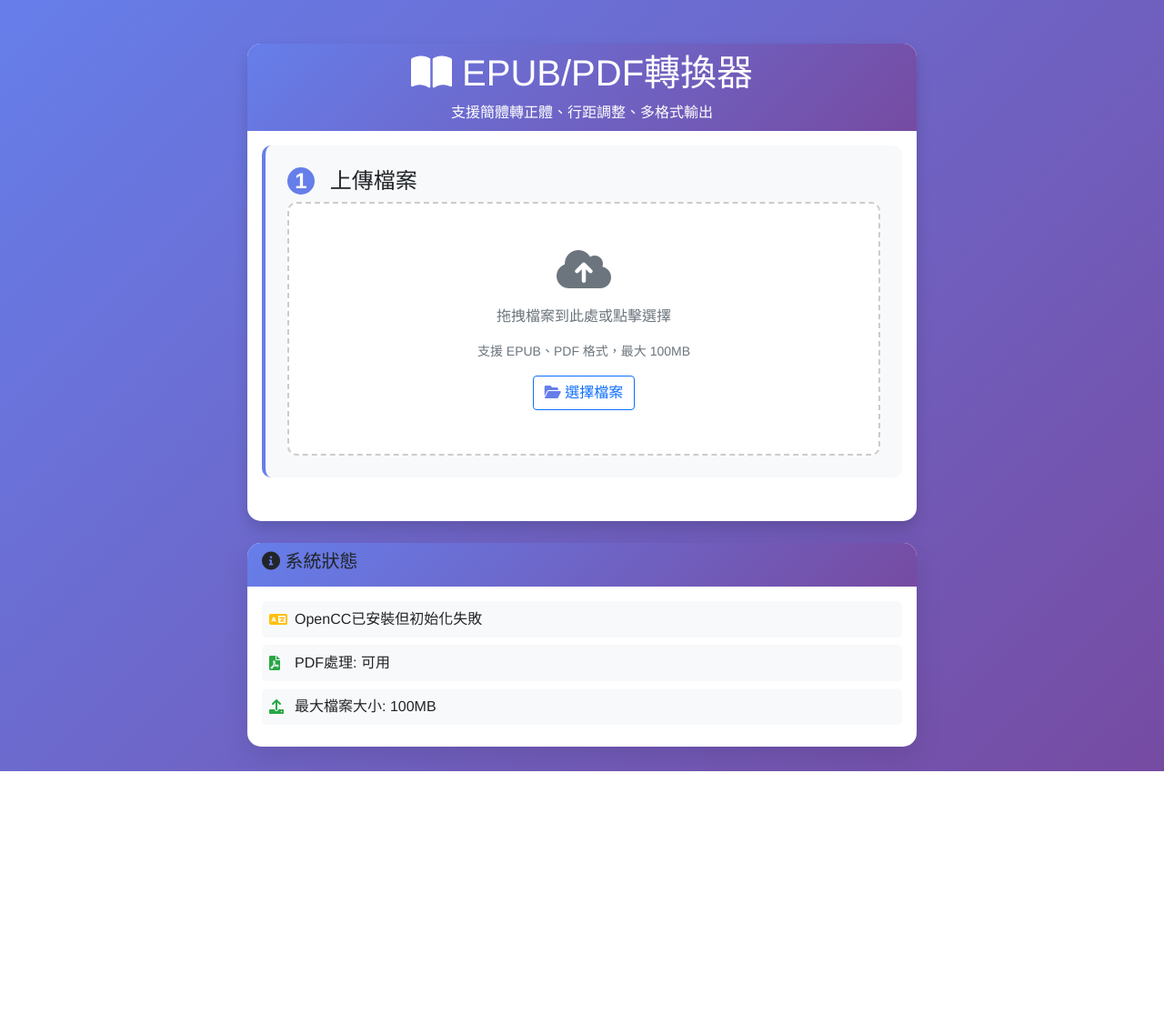
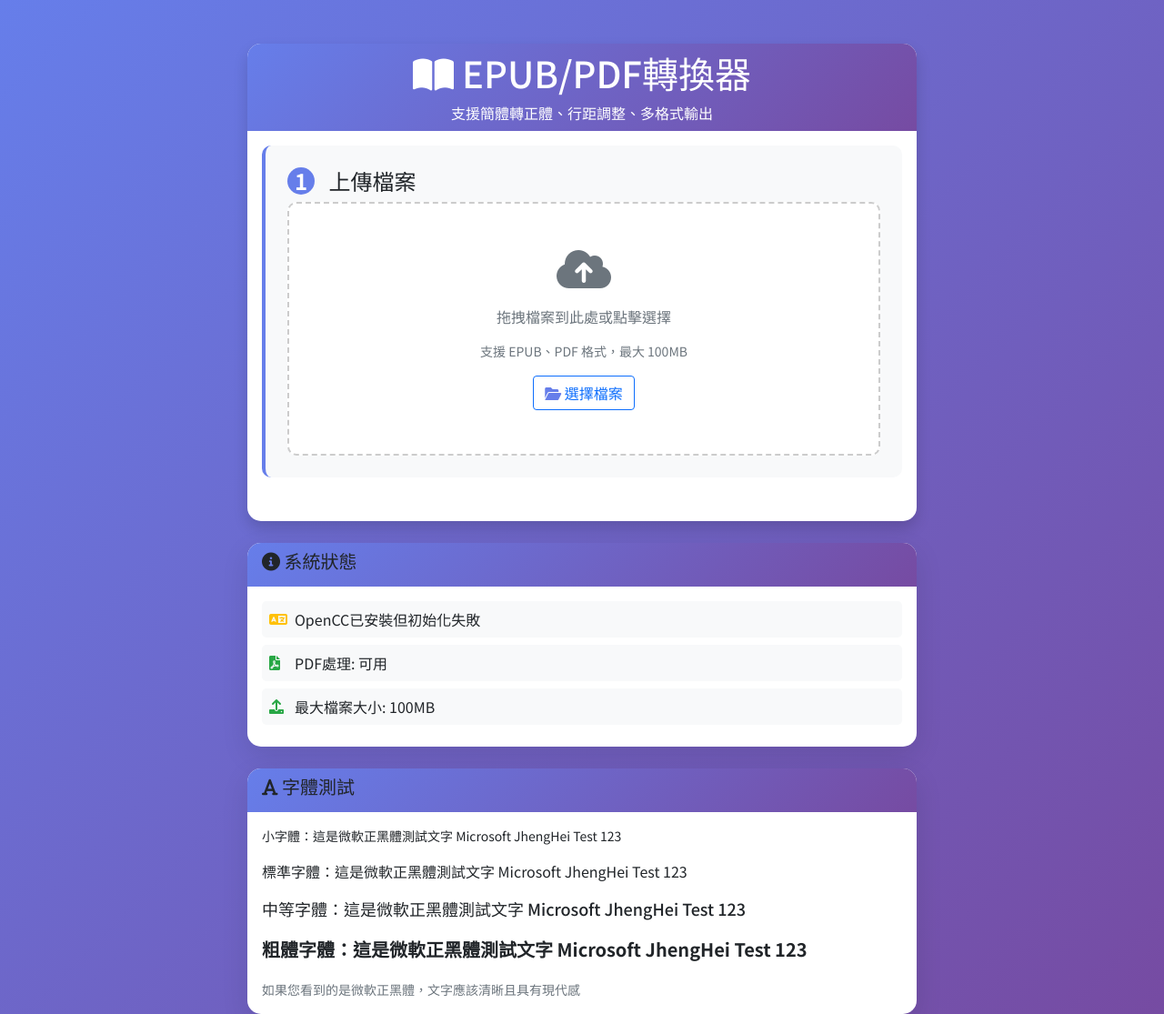
Before and after one commit to milk137592000/ebook_new, a Flask app: page / in a window 1280 px wide. Shown: the whole page at 91% size. Before the commit the page ends 848 px from the top, so only its background shows below. Run offline with Flask 3, Linux system fonts and the light colour scheme.

Commit message:
Fix and improve Chinese font display (Microsoft JhengHei)
- Add comprehensive font fallback chain with Microsoft JhengHei priority
- Include Google Fonts Noto Sans TC as web font fallback
- Add font smoothing for better text rendering
- Include multiple Chinese font variants for cross-platform compatibility
- Add font test section to verify correct font display
- Ensure consistent Microsoft JhengHei display across all browsers

```diff
--- a/static/css/style.css
+++ b/static/css/style.css
@@ -1,9 +1,22 @@
 /* EPUB/PDF轉換器樣式 */
+
+/* 字體設置 */
+* {
+    font-family: 'Microsoft JhengHei', '微軟正黑體', 'Microsoft YaHei', '微软雅黑', 'Noto Sans TC', 'PingFang TC', 'PingFang SC', 'Hiragino Sans GB', 'Heiti TC', 'Heiti SC', 'WenQuanYi Micro Hei', 'Helvetica Neue', Arial, sans-serif;
+}
+
+/* 確保所有文字元素使用正確字體 */
+h1, h2, h3, h4, h5, h6, p, span, div, button, input, textarea, select, label {
+    font-family: 'Microsoft JhengHei', '微軟正黑體', 'Microsoft YaHei', '微软雅黑', 'Noto Sans TC', 'PingFang TC', 'PingFang SC', 'Hiragino Sans GB', 'Heiti TC', 'Heiti SC', 'WenQuanYi Micro Hei', 'Helvetica Neue', Arial, sans-serif !important;
+}
 
 body {
     background: linear-gradient(135deg, #667eea 0%, #764ba2 100%);
     min-height: 100vh;
-    font-family: 'Microsoft JhengHei', '微軟正黑體', 'PingFang TC', 'Helvetica Neue', Arial, sans-serif;
+    font-family: 'Microsoft JhengHei', '微軟正黑體', 'Microsoft YaHei', '微软雅黑', 'Noto Sans TC', 'PingFang TC', 'PingFang SC', 'Hiragino Sans GB', 'Heiti TC', 'Heiti SC', 'WenQuanYi Micro Hei', 'Helvetica Neue', Arial, sans-serif;
+    font-weight: 400;
+    -webkit-font-smoothing: antialiased;
+    -moz-osx-font-smoothing: grayscale;
 }
 
 .card {
--- a/templates/index.html
+++ b/templates/index.html
@@ -10,6 +10,11 @@
     <link rel="shortcut icon" type="image/x-icon" href="{{ url_for('static', filename='favicon.ico') }}">
     <link rel="icon" type="image/png" sizes="32x32" href="{{ url_for('static', filename='favicon.png') }}">
     <link rel="apple-touch-icon" sizes="180x180" href="{{ url_for('static', filename='favicon.png') }}">
+
+    <!-- Google Fonts - 備用中文字體 -->
+    <link rel="preconnect" href="https://fonts.googleapis.com">
+    <link rel="preconnect" href="https://fonts.gstatic.com" crossorigin>
+    <link href="https://fonts.googleapis.com/css2?family=Noto+Sans+TC:wght@300;400;500;700&display=swap" rel="stylesheet">
 
     <link href="https://cdn.jsdelivr.net/npm/bootstrap@5.1.3/dist/css/bootstrap.min.css" rel="stylesheet">
     <link href="https://cdnjs.cloudflare.com/ajax/libs/font-awesome/6.0.0/css/all.min.css" rel="stylesheet">
@@ -162,6 +167,22 @@
                         </div>
                     </div>
                 </div>
+
+                <!-- 字體測試區域 -->
+                <div class="card mt-4">
+                    <div class="card-header">
+                        <h5><i class="fas fa-font"></i> 字體測試</h5>
+                    </div>
+                    <div class="card-body">
+                        <div class="font-test">
+                            <p style="font-size: 14px;">小字體：這是微軟正黑體測試文字 Microsoft JhengHei Test 123</p>
+                            <p style="font-size: 16px;">標準字體：這是微軟正黑體測試文字 Microsoft JhengHei Test 123</p>
+                            <p style="font-size: 18px; font-weight: 500;">中等字體：這是微軟正黑體測試文字 Microsoft JhengHei Test 123</p>
+                            <p style="font-size: 20px; font-weight: 700;">粗體字體：這是微軟正黑體測試文字 Microsoft JhengHei Test 123</p>
+                            <small class="text-muted">如果您看到的是微軟正黑體，文字應該清晰且具有現代感</small>
+                        </div>
+                    </div>
+                </div>
             </div>
         </div>
     </div>
```
